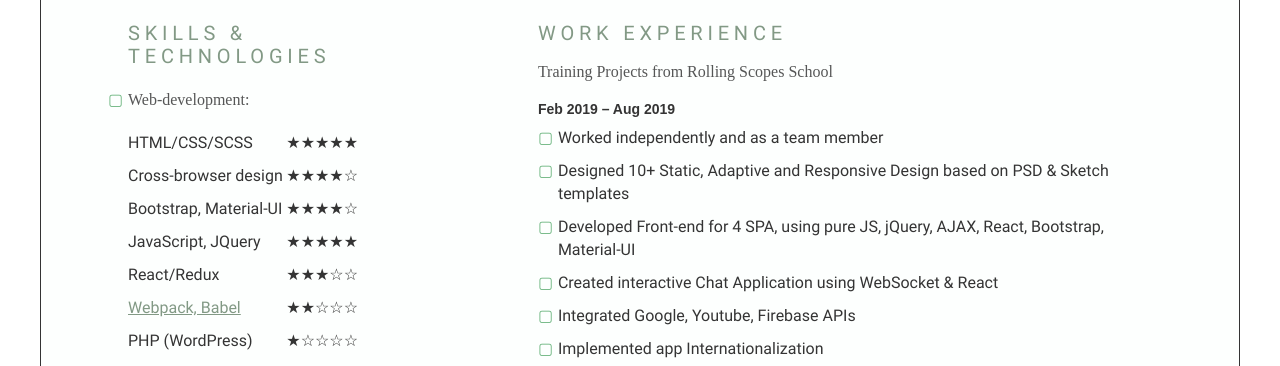
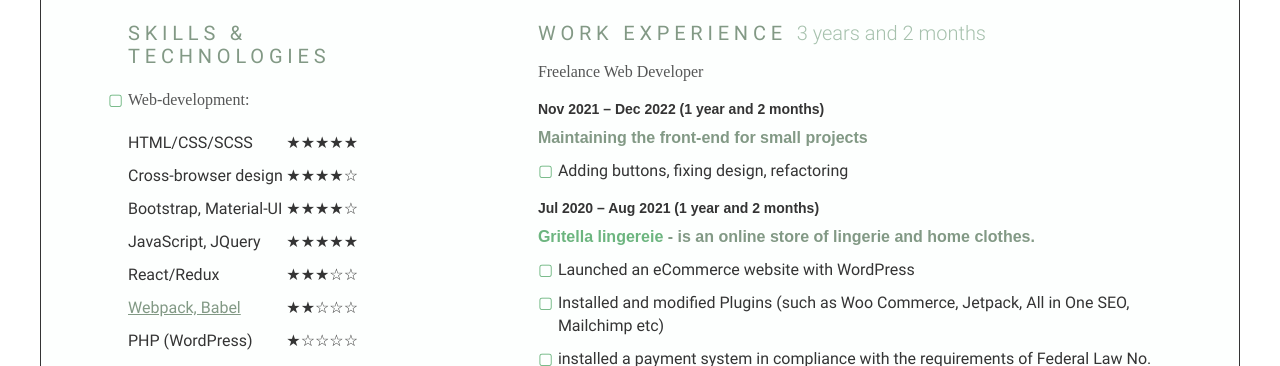
Before and after one commit to AlexSkir/resume-javascript-dev, a website: page en/index.html in a window 1280 px wide. Shown: the part 434-800 px from the top of the page. Drawn offline with nearby package versions, Linux system fonts and the light colour scheme; files that its build step writes are made by us from their sources; a web font is replaced by a local one.

Commit message:
update exp count func

```diff
--- a/en/index.html
+++ b/en/index.html
@@ -2,12 +2,11 @@
 <html lang="en">
 
 <head>
-
   <meta charset="UTF-8">
   <meta name="viewport" content="width=device-width, initial-scale=1.0">
   <meta http-equiv="X-UA-Compatible" content="ie=edge">
   <script src="https://code.jquery.com/jquery-3.6.4.min.js"></script>
-  <script src="../script.js"></script>
+  <script src="../dist/script.js"></script>
   <link rel="stylesheet" href="../index.css">
   <link rel="stylesheet" href="../reset.css">
   <link rel="apple-touch-icon" sizes="180x180" href="../assets/favicon/apple-touch-icon.png">
@@ -20,22 +19,14 @@
   <link rel="stylesheet" href="https://cdnjs.cloudflare.com/ajax/libs/font-awesome/6.4.0/css/all.min.css">
   <title>A.Skirnevskaia - JS Front-End Developer</title>
   <!-- Google tag (gtag.js) -->
-
   <script async src="https://www.googletagmanager.com/gtag/js?id=G-PL6X332DWP"></script>
-
   <script>
-
     window.dataLayer = window.dataLayer || [];
-
-    function gtag(){dataLayer.push(arguments);}
-
+    function gtag() { dataLayer.push(arguments); }
     gtag('js', new Date());
-
     gtag('config', 'G-PL6X332DWP');
-
   </script>
 </head>
-
 
 <body>
   <div class="container">
@@ -96,7 +87,7 @@
             <div class="skill__item skill_star five-star">JavaScript, JQuery</div>
             <div class="skill__item skill_star three-star">React/Redux</div>
             <div class="skill__item skill_star two-star">
-              <a href="https://github.com/AlexSkir/alexskir-reactplate" class="portfolio_project_link" target="_blank"
+              <a href="https://www.npmjs.com/package/alexskir-reactplate" class="portfolio_project_link" target="_blank"
                 rel="noopener noreferrer">Webpack, Babel</a>
             </div>
             <div class="skill__item skill_star one-star">PHP (WordPress)</div>
@@ -544,38 +535,29 @@
       </section>
 
       <section class="experience section ">
-        <h3 class="heading-like">Work experience</h3>
-        <div class="experience__unit">
-          <p class="experience__heading sub-heading">Training Projects from Rolling Scopes School</p>
-          <p class="experience__dates">Feb 2019 &ndash; Aug 2019</p>
-          <ul class="ul-list experience__list">
-            <li class="list-item list_marker_square">Worked independently and as a team member</li>
-            <li class="list-item list_marker_square">Designed 10+ Static, Adaptive and Responsive Design based
-              on PSD & Sketch templates
-            </li>
-            <li class="list-item list_marker_square">Developed Front-end for 4 SPA, using pure JS, jQuery, AJAX, React,
-              Bootstrap, Material-UI
-            </li>
-            <li class="list-item list_marker_square">Created interactive Chat Application using WebSocket & React</li>
-            <li class="list-item list_marker_square">Integrated Google, Youtube, Firebase APIs</li>
-            <li class="list-item list_marker_square">Implemented app Internationalization</li>
-          </ul>
-        </div>
+        <h3 class="heading-like">Work experience <span id="total_work_exp"></span></h3>
 
         <div class="experience__unit">
           <p class="experience__heading sub-heading">Freelance Web Developer</p>
-          <p class="experience__dates">Oct 2019 &ndash; Dec 2019</p>
+
+          <p class="experience__dates">
+            <span class="date_start">Nov 2021</span> &ndash;
+            <span class="date_end">Dec 2022</span>
+            <span class="total_work_exp_item"></span>
+          </p>
           <ul class="ul-list experience__list">
             <li class="list-item list_title">
-              <a href="https://www.gofuckbiz.com/" target="_blank">GoFuckBiz.com</a> - is a forum of successful
-              webmasters.
+              Maintaining the front-end for small projects
             </li>
-            <li class="list-item list_marker_square">Created a mobile responsive design with Wireless CSS</li>
-            <li class="list-item list_marker_square">Handled cross-browser compatibility of the
-              website for any devices with an emphasis on a mobile layout</li>
+            <li class="list-item list_marker_square">Adding buttons, fixing design, refactoring
+            </li>
           </ul>
 
-          <p class="experience__dates">Jul 2020 &ndash; Aug 2021</p>
+          <p class="experience__dates">
+            <span class="date_start">Jul 2020</span> &ndash;
+            <span class="date_end">Aug 2021</span>
+            <span class="total_work_exp_item"></span>
+          </p>
           <ul class="ul-list experience__list">
             <li class="list-item list_title">
               <a href="http://d97714j6.beget.tech/" target="_blank">Gritella lingereie</a> - is an online store of
@@ -599,13 +581,40 @@
               (social networks, google, etc), order management, personal discount, gift cards, etc.</li>
           </ul>
 
-          <p class="experience__dates">Nov 2021 &ndash; Dec 2022</p>
+          <p class="experience__dates">
+            <span class="date_start">Oct 2019</span> &ndash;
+            <span class="date_end">Dec 2019</span>
+            <span class="total_work_exp_item"></span>
+          </p>
           <ul class="ul-list experience__list">
             <li class="list-item list_title">
-              Maintaining the front-end for small projects
+              <a href="https://www.gofuckbiz.com/" target="_blank">GoFuckBiz.com</a> - is a forum of successful
+              webmasters.
             </li>
-            <li class="list-item list_marker_square">Adding buttons, fixing design, refactoring
+            <li class="list-item list_marker_square">Created a mobile responsive design with Wireless CSS</li>
+            <li class="list-item list_marker_square">Handled cross-browser compatibility of the
+              website for any devices with an emphasis on a mobile layout</li>
+          </ul>
+        </div>
+
+        <div class="experience__unit">
+          <p class="experience__heading sub-heading">Training Projects from Rolling Scopes School</p>
+          <p class="experience__dates">
+            <span class="date_start">Feb 2019</span> &ndash;
+            <span class="date_end">Aug 2019</span>
+            <span class="total_work_exp_item"></span>
+          </p>
+          <ul class="ul-list experience__list">
+            <li class="list-item list_marker_square">Worked independently and as a team member</li>
+            <li class="list-item list_marker_square">Designed 10+ Static, Adaptive and Responsive Design based
+              on PSD & Sketch templates
             </li>
+            <li class="list-item list_marker_square">Developed Front-end for 4 SPA, using pure JS, jQuery, AJAX, React,
+              Bootstrap, Material-UI
+            </li>
+            <li class="list-item list_marker_square">Created interactive Chat Application using WebSocket & React</li>
+            <li class="list-item list_marker_square">Integrated Google, Youtube, Firebase APIs</li>
+            <li class="list-item list_marker_square">Implemented app Internationalization</li>
           </ul>
         </div>
       </section>
--- a/index.css
+++ b/index.css
@@ -788,6 +788,13 @@ a:hover {
   margin-left: 20px;
 }
 
+#total_work_exp {
+  text-transform: lowercase;
+  letter-spacing: 0;
+  color: #a6c1ad;
+  font-weight: 300;
+}
+
 /*#endregion*/
 /*#region-----------------------------------full screen-------------------------------------*/
 .fullscreen-mode-block {
--- a/script.js
+++ b/script.js
@@ -1,7 +1,96 @@
-$(document).ready(function () {
+function makeMonth(text) {
+  const lang = $('html').attr('lang');
+  if (!lang) {
+    return
+  }
+  const monthNamesEN = ['Jan', 'Feb', 'Mar', 'Apr', 'May', 'Jun',
+    'Jul', 'Aug', 'Sep', 'Oct', 'Nov', 'Dec'
+  ];
+  const monthNamesRU = ['Январь', 'Февраль', 'Март', 'Апрель',
+    'Май', 'Июнь', 'Июль', 'Август', 'Сентябрь', 'Октябрь', 'Ноябрь', 'Декабрь'
+  ];
+
+  return lang === 'en' ? monthNamesEN.indexOf(text) : monthNamesRU.indexOf(text);
+}
+
+function countExp(time) {
+  const lang = $('html').attr('lang');
+  if (!lang) {
+    return
+  }
+  const months = Math.floor(time / (1000 * 60 * 60 * 24 * 30));
+  const years = Math.floor(time / (1000 * 60 * 60 * 24 * 30 * 12));
+  const resultEN =
+    years ?
+      months ?
+        `${years} ${years > 1 ? 'years' : 'year'} and ${months - years * 12} ${months - years * 12 > 1 ? 'months' : 'month'}`
+        : 'less than 1 month'
+      : `${months} ${months > 1 ? 'months' : 'month'}`
+
+  const resultRU =
+    years ?
+      months ?
+        `${years} ${years > 1 ?
+          years > 4 ?
+            'лет'
+            : 'года'
+          : 'год'} и ${months - years * 12} ${months - years * 12 > 1 ?
+            months - years * 12 > 4 ? 'месяцев' : 'месяца' : 'месяц'}`
+        : 'меньше 1 месяца'
+      : `${months} ${months > 1 ?
+        months > 4 ?
+          'месяцев'
+          : 'месяца'
+        : 'месяц'}`
+  return lang == 'en' ? resultEN : resultRU;
+}
+
+function makeDate(item) {
+  let end, end_day, end_month, end_year;
+  if ($(item).find('.date_end').text() == 'Today' || $(item).find('.date_end').text() == 'наст. вр.') {
+    end_day = new Date().getDate();
+    end_month = new Date().getMonth();
+    end_year = new Date().getFullYear();
+  } else {
+    end = $(item).find('.date_end').text().split(' ');
+    end_day = 28;
+    end_month = makeMonth(end[0]);
+    end_year = end[1]
+  }
+
+  const start = $(item).find('.date_start').text().split(' ');
+  const start_month = makeMonth(start[0]);
+  const start_date = new Date(start[1], start_month, 1);
+
+  const end_date = new Date(end_year, end_month, end_day);
+
+  const result = {
+    total_time: end_date - start_date,
+    total_html: countExp(end_date - start_date)
+  }
+  return result
+}
+
+function fullscreenModeOn(image) {
+  $('#fullscreen-image').attr('src', image);
+  $('#fullscreen-mode-block').css({ 'display': 'flex' });
+  if ($('#fullscreen-image').width() > $('#fullscreen-image').height()) {
+    $('#fullscreen-image').addClass('fill-width');
+  } else {
+    $('#fullscreen-image').addClass('fill-height');
+  }
+}
+
+function closeFullscreen() {
+  $('#fullscreen-image').attr('src', '');;
+  $('#fullscreen-image').attr('class', '');
+  $('#fullscreen-mode-block').css({ 'display': 'none' });;
+}
+
+$(document).ready(() => {
 
   var path = window.location.href;
-  $('a.lang__link').each(function (i, elem) {
+  $('a.lang__link').each((i, elem) => {
     var shortHref = elem.href.split('index.html')[0];
     if (elem.href === path || shortHref === path) {
       $(elem).addClass('lang__item_active');
@@ -28,12 +117,12 @@ $(document).ready(function () {
         $('.left-block').append($('.contact')).append($('.skills')).append($('.portfolio'));
         $('.right-block').append($('.summary')).append($('.experience')).append($('.courses')).append($('.education'));
 
-        $(window).on('beforeprint', function () {
+        $(window).on('beforeprint', () => {
           $('.left-block').append($('.contact')).append($('.skills')).append($('.courses')).append($('.education'));
           $('.right-block').append($('.summary')).append($('.experience'));
         })
 
-        $(window).on('afterprint', function () {
+        $(window).on('afterprint', () => {
           $('.left-block').append($('.contact')).append($('.skills')).append($('.portfolio'));
           $('.right-block').append($('.summary')).append($('.experience')).append($('.courses')).append($('.education'));
         })
@@ -46,27 +135,24 @@ $(document).ready(function () {
     }
   }
 
-  $('.portfolio__item').on('click', function (e) {
+  $('.portfolio__item').on('click', (e) => {
     if ($(e.target).hasClass('portfolio__item-header')
       || $(e.target).hasClass('portfolio__item')
       || $(e.target).hasClass('portfolio__item-name')) {
       $(e.currentTarget).toggleClass('portfolio_open');
     }
   });
+
+  $('#total_work_exp').html(() => {
+    const total_dates = $('.experience__dates')
+      .map((i, el) => {
+        if (makeDate(el).total_html) {
+          $(el).find('.total_work_exp_item').html(' (' + makeDate(el).total_html + ')')
+        }
+        return makeDate(el)
+      })
+      .toArray()
+      .reduce((acc, cur) => acc + cur.total_time, 0);
+    return countExp(total_dates)
+  })
 })
-
-function fullscreenModeOn(image) {
-  $('#fullscreen-image').attr('src', image);
-  $('#fullscreen-mode-block').css({ 'display': 'flex' });
-  if ($('#fullscreen-image').width() > $('#fullscreen-image').height()) {
-    $('#fullscreen-image').addClass('fill-width');
-  } else {
-    $('#fullscreen-image').addClass('fill-height');
-  }
-}
-
-function closeFullscreen() {
-  $('#fullscreen-image').attr('src', '');;
-  $('#fullscreen-image').attr('class', '');
-  $('#fullscreen-mode-block').css({ 'display': 'none' });;
-}
```
Also changed, not shown: package.json (added, +23 -0 lines), ru/index.html (+57 -47 lines), dist/script.js (added), 1 other file.
